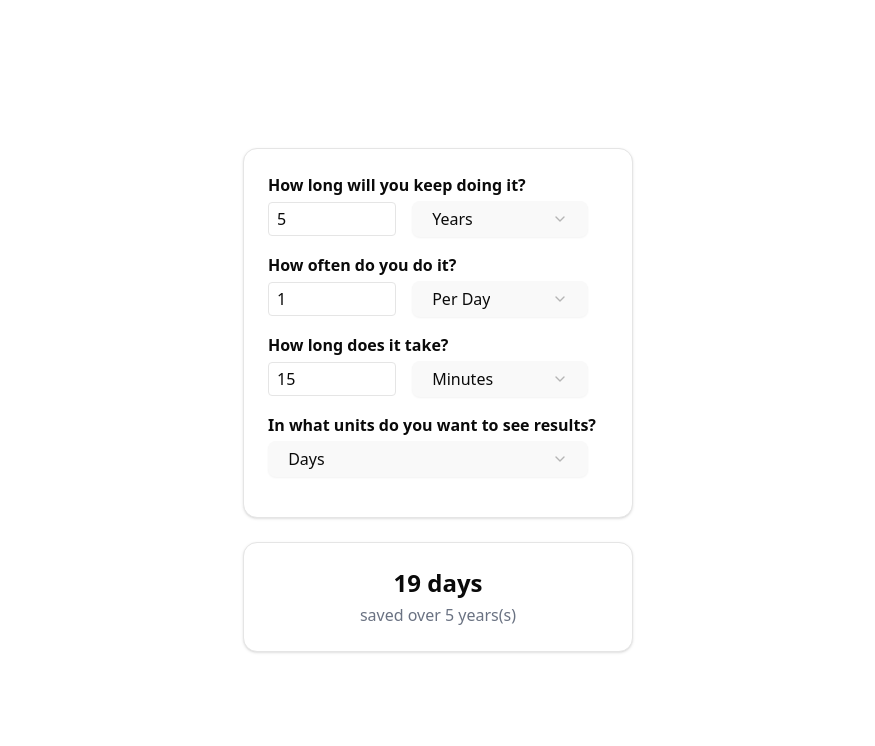
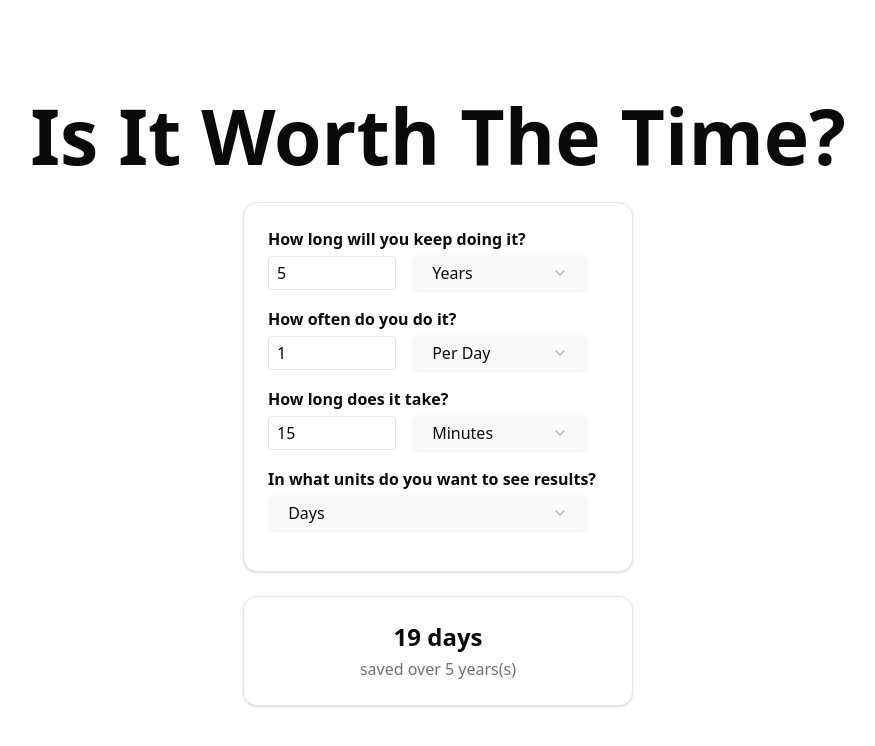
Before and after one commit to szymanskir/is-it-worth-the-time-app, a React (Vite) app: page / in a window 1280 px wide. Shown: the top 746 px of the page, without its empty margins (202-1077 px from the left). Built offline with nearby package versions, Linux system fonts and the light colour scheme.

Commit message:
ui: add app title (#8)

```diff
--- a/src/App.tsx
+++ b/src/App.tsx
@@ -1,13 +1,16 @@
-import './App.css'
-import Calculator from './calculator/Calculator'
+import "./App.css";
+import Calculator from "./calculator/Calculator";
 
 function App() {
+  return (
+    <div className="app flex flex-col items-center gap-6 p-4">
+      <header className="flex items-center gap-2 text-2xl font-bold">
+        <h1>Is It Worth The Time?</h1>
+      </header>
 
-  return (
-    <>
-      <Calculator/>
-    </>
-  )
+      <Calculator />
+    </div>
+  );
 }
 
-export default App
+export default App;
```
